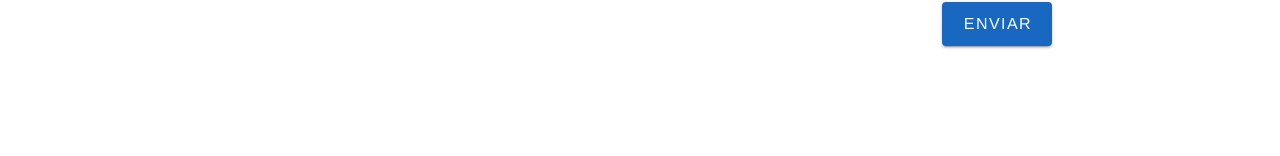
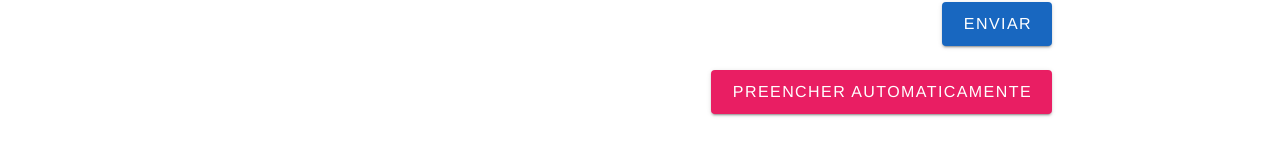
Before and after one commit to augustopiatto/Formulario-Compra-Viagem, a Vue app: page / in a window 1280 px wide. Shown: the part 584-740 px from the top of the page. Built offline with nearby package versions, Linux system fonts and the light colour scheme; what mdi-vue would draw is missing.

Commit message:
botao de preencher tudo

```diff
--- a/src/views/checkout-page.vue
+++ b/src/views/checkout-page.vue
@@ -5,7 +5,6 @@
         <v-col>
           <v-autocomplete
             v-model="origem"
-            clearable
             label="Origem"
             :items="cidadesFiltradas"
             :rules="[rules.campoObrigatorio]"
@@ -25,7 +24,6 @@
         <v-col>
           <v-autocomplete
             v-model="destino"
-            clearable
             label="Destino"
             :items="cidadesFiltradas"
             :rules="[rules.campoObrigatorio]"
@@ -72,13 +70,28 @@
       />
       <v-row justify="end">
         <v-btn
+          class="botao"
           color="primary"
           size="large"
-          class="botao"
           :loading="carregando"
           @click="enviar"
           >Enviar</v-btn
         >
+      </v-row>
+      <v-spacer />
+      <v-row justify="end">
+        <v-tooltip text="Somente para testes" location="top">
+          <template v-slot:activator="{ props }">
+            <v-btn
+              v-bind="props"
+              class="botao"
+              color="pink"
+              size="large"
+              @click="preencherTudo"
+              >Preencher automaticamente</v-btn
+            >
+          </template>
+        </v-tooltip>
       </v-row>
     </v-form>
     <toast-modal />
@@ -151,6 +164,15 @@
       this.origem = this.destino;
       this.destino = origem;
     },
+    preencherTudo() {
+      this.origem = "São José dos Campos";
+      this.destino = "Jacareí";
+      this.dataIda = "2023-05-09";
+      this.dataVolta = "2023-05-10";
+      this.qtdPassageiros = 10;
+      this.passageiroPrincipal = "Rodolfo Clemildo Santos";
+      this.emailPrincipal = "jcs@example.com";
+    },
     resetarInputs() {
       this.$refs.form.reset();
     },
```
